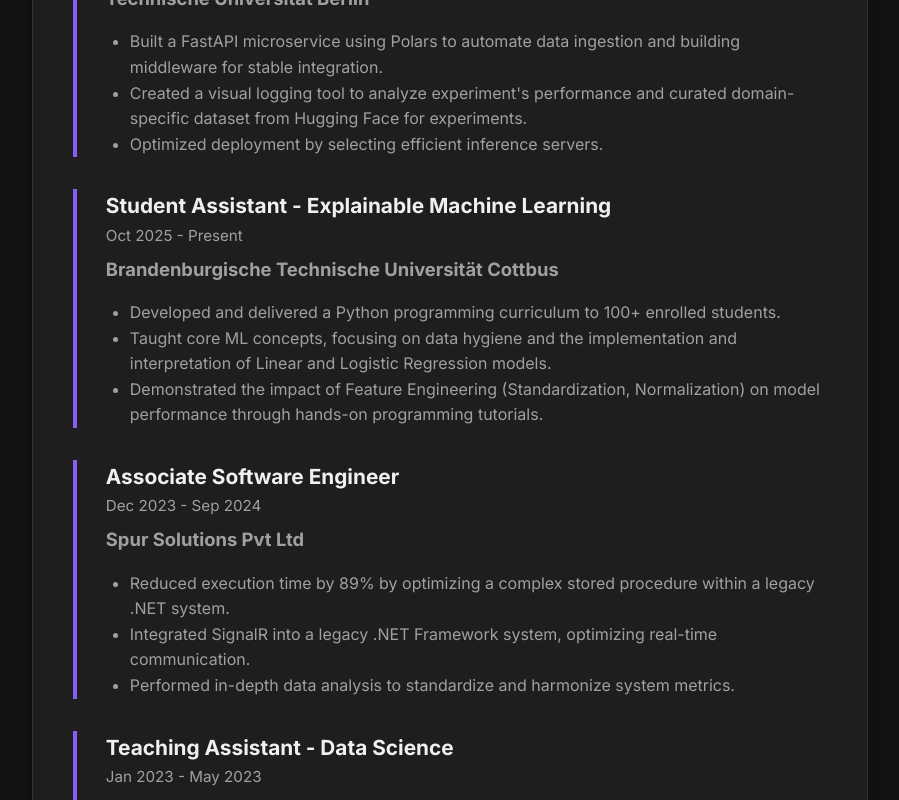
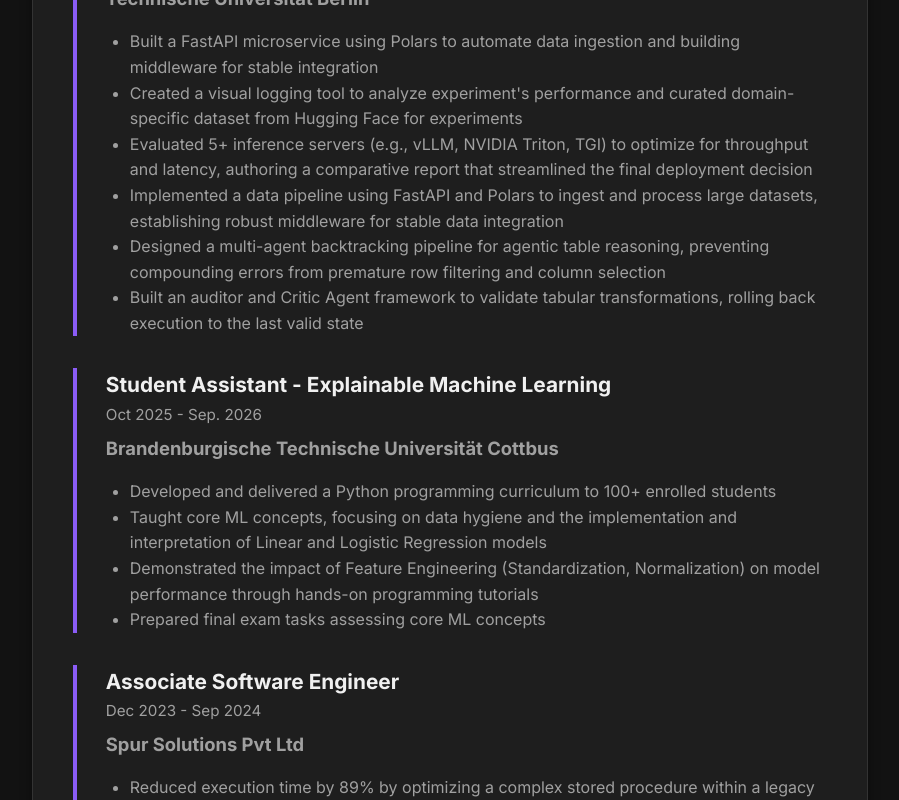
Before and after one commit to ayeshalashkarwala/my-portfolio, a React (Vite) app: page / in a window 1280 px wide. Shown: the part 1300-2100 px from the top of the page, without its empty margins (190-1089 px from the left). Built offline with nearby package versions, Linux system fonts and the light colour scheme.

Commit message:
Updated Resume

```diff
--- a/src/components/Experience.jsx
+++ b/src/components/Experience.jsx
@@ -6,19 +6,23 @@
     company: "Technische Universität Berlin",
     date: "Jul 2025 - Present",
     points: [
-      "Built a FastAPI microservice using Polars to automate data ingestion and building middleware for stable integration.",
-      "Created a visual logging tool to analyze experiment's performance and curated domain-specific dataset from Hugging Face for experiments.",
-      "Optimized deployment by selecting efficient inference servers.",
+      "Built a FastAPI microservice using Polars to automate data ingestion and building middleware for stable integration",
+      "Created a visual logging tool to analyze experiment's performance and curated domain-specific dataset from Hugging Face for experiments",
+      "Evaluated 5+ inference servers (e.g., vLLM, NVIDIA Triton, TGI) to optimize for throughput and latency, authoring a comparative report that streamlined the final deployment decision",
+      "Implemented a data pipeline using FastAPI and Polars to ingest and process large datasets, establishing robust middleware for stable data integration",
+      "Designed a multi-agent backtracking pipeline for agentic table reasoning, preventing compounding errors from premature row filtering and column selection",
+      "Built an auditor and Critic Agent framework to validate tabular transformations, rolling back execution to the last valid state"
     ]
   },
   {
     role: "Student Assistant - Explainable Machine Learning",
     company: "Brandenburgische Technische Universität Cottbus",
-    date: "Oct 2025 - Present",
+    date: "Oct 2025 - Sep. 2026",
     points: [
-      "Developed and delivered a Python programming curriculum to 100+ enrolled students.",
-      "Taught core ML concepts, focusing on data hygiene and the implementation and interpretation of Linear and Logistic Regression models.",
-      "Demonstrated the impact of Feature Engineering (Standardization, Normalization) on model performance through hands-on programming tutorials."
+      "Developed and delivered a Python programming curriculum to 100+ enrolled students",
+      "Taught core ML concepts, focusing on data hygiene and the implementation and interpretation of Linear and Logistic Regression models",
+      "Demonstrated the impact of Feature Engineering (Standardization, Normalization) on model performance through hands-on programming tutorials",
+      "Prepared final exam tasks assessing core ML concepts"
     ]
   },
   {
@@ -26,9 +30,9 @@
     company: "Spur Solutions Pvt Ltd",
     date: "Dec 2023 - Sep 2024",
     points: [
-      "Reduced execution time by 89% by optimizing a complex stored procedure within a legacy .NET system.",
-      "Integrated SignalR into a legacy .NET Framework system, optimizing real-time communication.",
-      "Performed in-depth data analysis to standardize and harmonize system metrics."
+      "Reduced execution time by 89% by optimizing a complex stored procedure within a legacy .NET system",
+      "Integrated SignalR into a legacy .NET Framework system, optimizing real-time communication",
+      "Performed in-depth data analysis to standardize and harmonize system metrics"
     ]
   },
   {
@@ -36,8 +40,8 @@
     company: "Lahore University of Management Sciences (LUMS)",
     date: "Jan 2023 - May 2023",
     points: [
-      "Aided the instructor by preparing assignments and leading a semester-long project for 80+ students.",
-      "Organized tutorials in Python and conducted weekly office hours."
+      "Aided the instructor by preparing assignments and leading a semester-long project for 80+ students",
+      "Organized tutorials in Python and conducted weekly office hours"
     ]
   },
 ];
--- a/src/components/Skills.jsx
+++ b/src/components/Skills.jsx
@@ -3,19 +3,19 @@
 const skillsData = {
   "AI & Machine Learning": [
     "Python", "TensorFlow", "PyTorch", "Keras", "Scikit-Learn", "NumPy",
-    "Pandas", "SciPy", "Matplotlib", "Explainable ML", "LLM Analysis", "Computer Vision (YOLOv3)"
+    "Pandas", "SciPy", "Matplotlib", "Explainable ML", "LLM Analysis", "Computer Vision (YOLOv3)", "Hugging Face", "XAI (LIME)", "Generative AI", "Agentic AI", "Multi-Agent Systems"
   ],
   "Data & Software Engineering": [
     "SQL", "C#", ".NET Framework", "C++", "JavaScript", "React", "Node.js",
-    "HTML", "CSS", "Git/GitHub", "Docker (basic)", "Hugging Face"
+    "HTML", "CSS", "Git/GitHub", "Docker (basic)"
   ],
   "Tools & Platforms": [
     "Mixpanel", "Figma", "Firebase", "MongoDB", "MS Excel", "MATLAB", "LATEX", "Android Studio"
   ],
   "Language Skills": [
-    "English (C2 - Native)",
+    "English (C2 - Fluent)",
     "Urdu (C2 - Native)",
-    "German (A1 - Beginner)"
+    "German (A2 - Conversational)"
   ],
   "Soft Skills": [
     "Communication", "Teaching", "Leadership", "Teamwork", "Design Thinking",
```
Also changed, not shown: src/components/Footer.jsx (line endings or trailing spaces), 1 other file (tests, documents, lock files or other folders).
